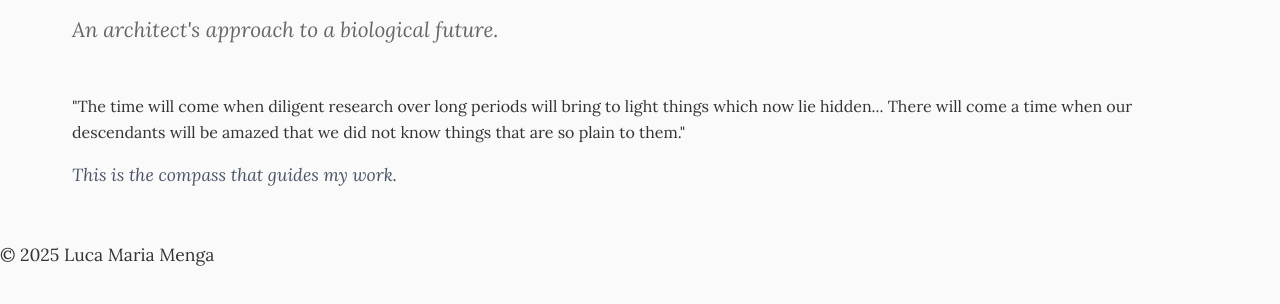
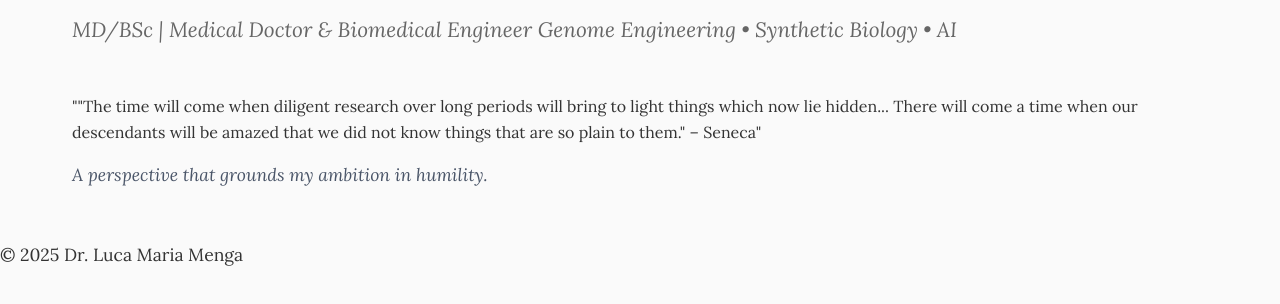
Before and after one commit to LucaM00/my-website, a plain HTML site: page index.html in a window 1280 px wide. Shown: the part 192-496 px from the top of the page. Drawn offline with Linux system fonts and the light colour scheme.

Commit message:
Update index.html

```diff
--- a/index.html
+++ b/index.html
@@ -31,14 +31,16 @@
     </header>
     <main class="home-container fade-in">
         <h1>Luca Maria Menga</h1>
-        <p class="tagline">An architect's approach to a biological future.</p>
+        <p class="tagline">MD/BSc | Medical Doctor & Biomedical Engineer
+Genome Engineering • Synthetic Biology • AI</p>
         <blockquote>
-            "The time will come when diligent research over long periods will bring to light things which now lie hidden... There will come a time when our descendants will be amazed that we did not know things that are so plain to them."
+            ""The time will come when diligent research over long periods will bring to light things which now lie hidden... There will come a time when our descendants will be amazed that we did not know things that are so plain to them."
+– Seneca"
         </blockquote>
-        <p class="reflection">This is the compass that guides my work.</p>
+        <p class="reflection">A perspective that grounds my ambition in humility.</p>
     </main>
     <footer>
-        <p>© 2025 Luca Maria Menga</p>
+        <p>© 2025 Dr. Luca Maria Menga</p>
     </footer>
 </body>
 </html>
```
